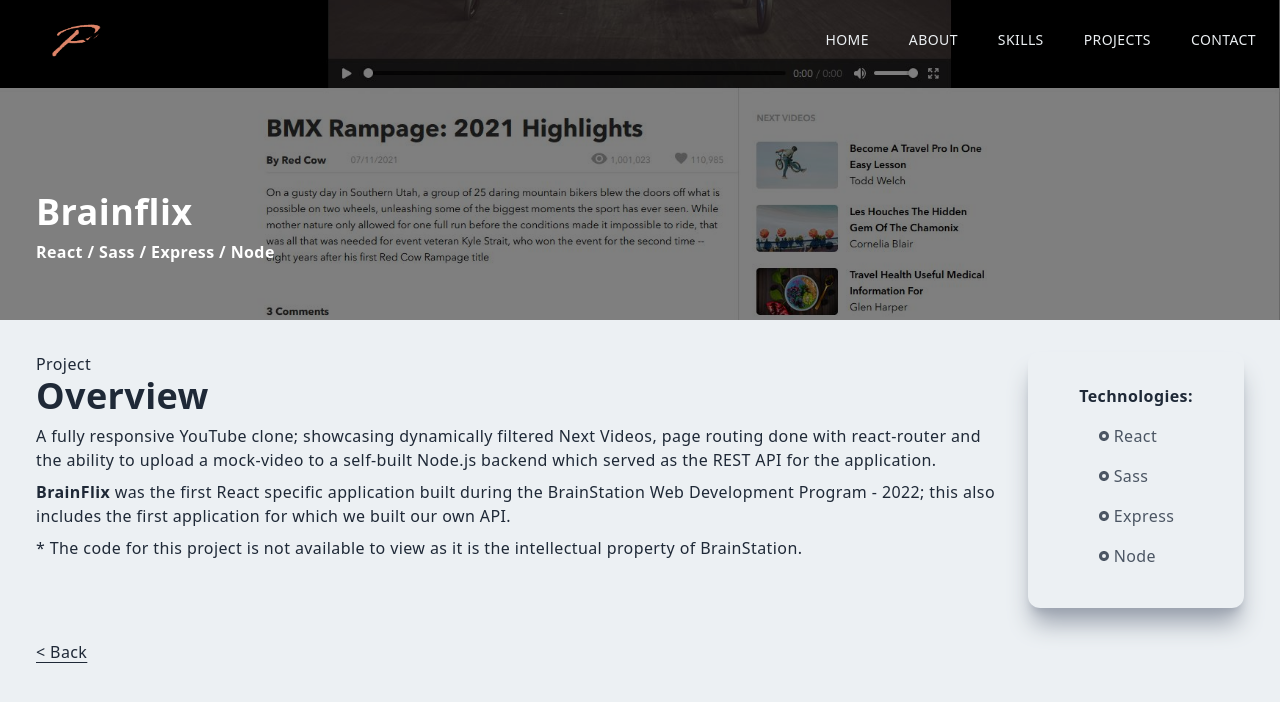
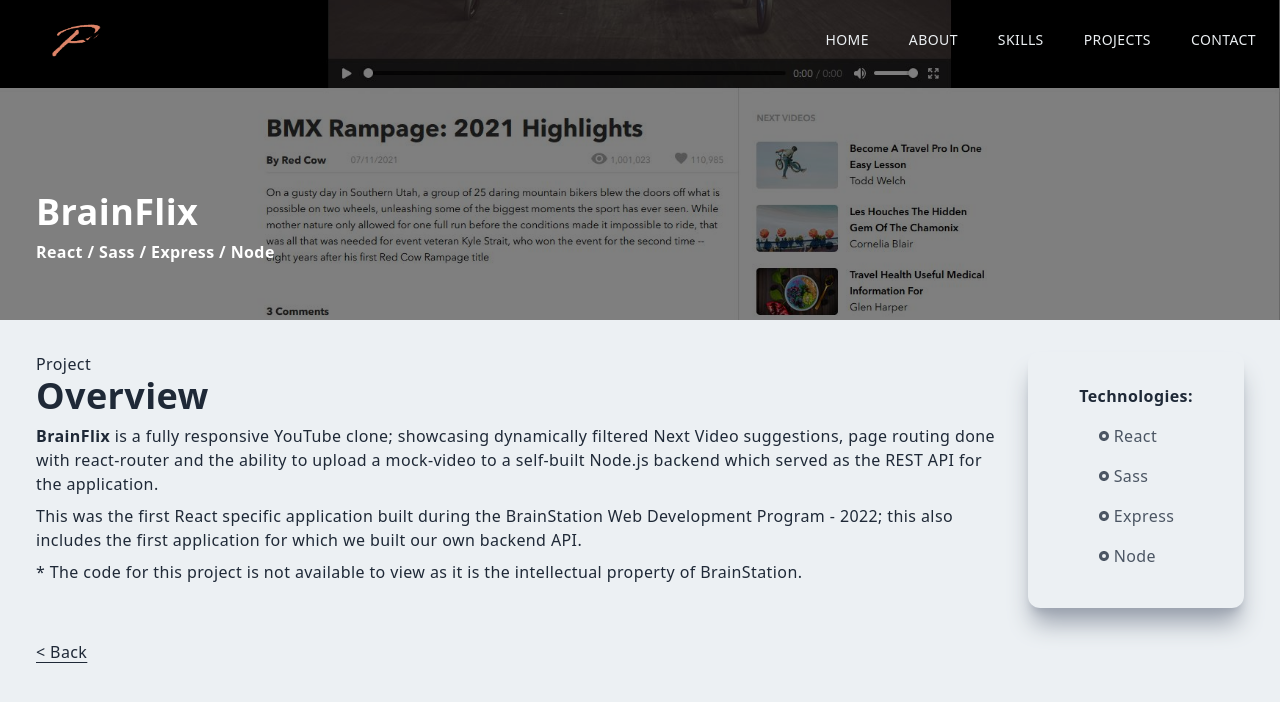
Before and after one commit to brishan3/portfolio, a Next.js app: page /brainflix in a window 1280 px wide. Shown: the top 702 px of the page. Built offline with nearby package versions, Linux system fonts and the light colour scheme.

Commit message:
Update project description for Coffeeshop, as well as some small tweaks to Bandsite, BrainFlix and Travel Site

```diff
--- a/pages/bandsite.jsx
+++ b/pages/bandsite.jsx
@@ -28,7 +28,7 @@ const bandsite = () => {
             <p>Project</p>
             <h2 className='pb-2'>Overview</h2>
             <p>
-              A fully responsive front-end application for a fictional band by the name of &apos;The Bees Knees&apos;. This project was built using HTML and vanilla JavaScript, along with Sass, a CSS pre-processor, for all styling and visual responsiveness. Complete with dynamic data being pulled from an Express API hosted on Heroku with the added ability to be able to post a comment! As this is just for demonstration, comments posted to the Heroku API will be wiped/refreshed every 24 hours.
+              <span className="font-bold">Bandsite</span> is a fully responsive front-end application for a fictional band by the name of &apos;The Bees Knees&apos;. This project was built using HTML and vanilla JavaScript, along with Sass for all styling and visual responsiveness. Complete with dynamic data being pulled from an Express API hosted on Heroku with the added ability to be able to post a comment. As this is just for demonstration, comments posted to the Heroku API will be wiped/refreshed every 24 hours.
             </p>
             <p className='mt-2'>
               * The code for this project is not available to view as it is the intellectual property of BrainStation.
--- a/pages/brainflix.jsx
+++ b/pages/brainflix.jsx
@@ -18,7 +18,7 @@ const brainflix = () => {
           <div className='absolute top-0 left-0 w-full h-[30vh] lg:h-[40vh] bg-black/50 z-10'/>
           <Image className='absolute z-1' layout='fill' objectFit='cover' src={heroImg} alt='BrainFlix website screenshot'/>
           <div className='absolute top-[70%] max-w-[1240px] w-full left-[50%] right-[50%] translate-x-[-50%] translate-y-[-50%] text-white z-10 p-4'>
-            <h2 className='py-2'>Brainflix</h2>
+            <h2 className='py-2'>BrainFlix</h2>
             <h3>React / Sass / Express / Node</h3>
           </div>
         </div>
@@ -28,11 +28,10 @@ const brainflix = () => {
             <p>Project</p>
             <h2 className='pb-2'>Overview</h2>
             <p>
-              A fully responsive YouTube clone; showcasing dynamically filtered Next Videos, page routing done with react-router and the ability to upload a mock-video to a self-built Node.js backend which served as the REST API for the application.
+              <span className="font-bold">BrainFlix</span> is a fully responsive YouTube clone; showcasing dynamically filtered Next Video suggestions, page routing done with react-router and the ability to upload a mock-video to a self-built Node.js backend which served as the REST API for the application.
             </p>
             <p className='mt-2'>
-              <span className='font-bold'>BrainFlix</span> was the first React specific
-              application built during the BrainStation Web Development Program - 2022; this also includes the first application for which we built our own API.
+              This was the first React specific application built during the BrainStation Web Development Program - 2022; this also includes the first application for which we built our own backend API.
             </p>
             <p className='mt-2'>
               * The code for this project is not available to view as it is the intellectual property of BrainStation.
--- a/pages/coffeeshop.jsx
+++ b/pages/coffeeshop.jsx
@@ -28,7 +28,7 @@ const coffeeshop = () => {
             <p>Project</p>
             <h2 className='pb-2'>Overview</h2>
             <p>
-              Lorem ipsum dolor sit amet, consectetur adipiscing elit. Ut fermentum vestibulum tortor et congue. Pellentesque sagittis orci at velit ultrices, vitae maximus massa feugiat. Morbi nec arcu eu risus fermentum suscipit. Integer eleifend id sem vel vestibulum. Maecenas sodales lacinia sem, non tincidunt enim volutpat in. Donec eget commodo ex. Aliquam erat volutpat. Nunc fermentum consequat dolor sed auctor. Morbi vel quam sodales, fermentum orci id, iaculis arcu. Nunc a facilisis mauris, eu blandit nulla. Aenean egestas interdum leo, commodo sodales sapien egestas a. Lorem ipsum dolor sit amet, consectetur adipiscing elit. Vivamus accumsan lacinia aliquam.
+            <span className='font-bold'>Coffeeshop</span> aka. <span className='font-bold italic'>Nitro Coffee</span> is a static, multi-page coffee shop website built using HTML and CSS, displaying various menu items, promotions and contact information for the <span className="italic">business</span>.
             </p>
             <p className='mt-2'>
               * The code for this project is not available to view as it is the intellectual property of BrainStation.
--- a/pages/travelsite.jsx
+++ b/pages/travelsite.jsx
@@ -28,7 +28,7 @@ const travelsite = () => {
             <p>Project</p>
             <h2 className='pb-2'>Overview</h2>
             <p>
-              <span className='font-bold'>Travelsite</span> is a static, multi-page, fiction travel agency website built using HTML/CSS displaying various destinations to travel.
+              <span className='font-bold'>Travel Site</span> is a static, multi-page travel agency website built using HTML and CSS; displaying various destinations to travel.
             </p>
             <p className='mt-2'>
               * The code for this project is not available to view as it is the intellectual property of BrainStation.
```
